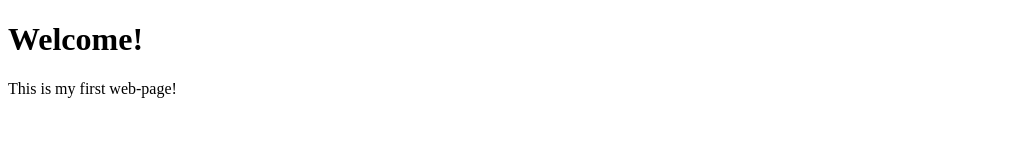
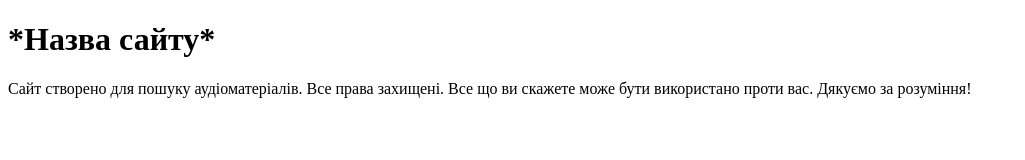
Before and after one commit to kpimarianenko/webprogbase-lab1, a plain HTML site: page index.html in a window 1280 px wide. Shown: the whole page, without its empty margins (0-1025 px from the left). Drawn offline with Linux system fonts and the light colour scheme.

Commit message:
initial2.0 lab1

```diff
--- a/index.html
+++ b/index.html
@@ -2,12 +2,14 @@
 <html lang="en">
 <head>
   <meta charset="utf-8">
-  <title>MY FIRST SITE</title>
-  <meta name="description" content="MY FIRST SITE DESCRIPTION">
-  <meta name="author" content="MY NAME">
+  <title>Тут може бути ваша назва</title>
+  <meta name="description" content="Lab 1. Beggining of my coursework">
+  <meta name="author" content="<Marianenko Roman>">
 </head>
 <body>
-  <h1>Welcome!</h1>
-  <p>This is my first web-page!</p>
+  <h1>*Назва сайту*</h1>
+  <p>
+    Сайт створено для пошуку аудіоматеріалів. Все права захищені. Все що ви скажете може бути використано проти вас. Дякуємо за розуміння!
+  </p>
 </body>
 </html>
```
Also changed, not shown: users.html (added).
